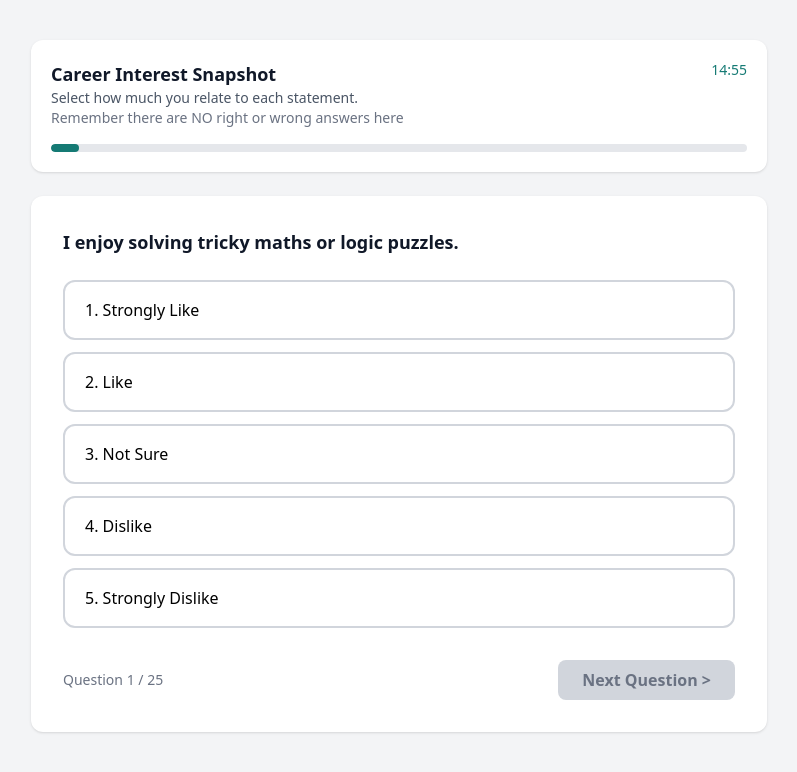
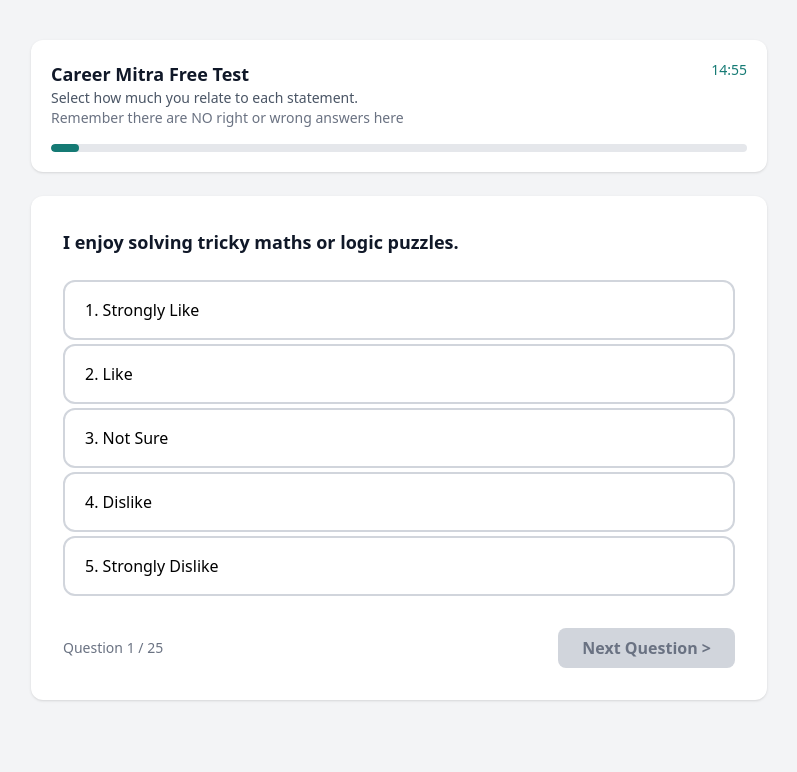
Before and after one commit to Aeshasuthar12/CareerMitraFreeTest, a React (Vite) app: page /free-test/questions in a window 1280 px wide. Shown: the top 772 px of the page, without its empty margins (241-1038 px from the left). Built offline with nearby package versions, Linux system fonts and the light colour scheme.

Commit message:
heading change

```diff
--- a/src/pages/FreeTestQuestions.jsx
+++ b/src/pages/FreeTestQuestions.jsx
@@ -89,7 +89,7 @@ function FreeTestQuestions() {
           <div className="flex justify-between items-start">
             <div>
               <h1 className="text-lg font-semibold text-gray-900">
-                Career Interest Snapshot
+                Career Mitra Free Test
               </h1>
 
               <p className="text-sm text-gray-600">
@@ -122,7 +122,7 @@ function FreeTestQuestions() {
           </h2>
 
           {/* Options */}
-          <div className="space-y-3">
+          <div className="space-y-1">
             {scaleOptions.map((opt) => (
               <button
                 key={opt.value}
```
